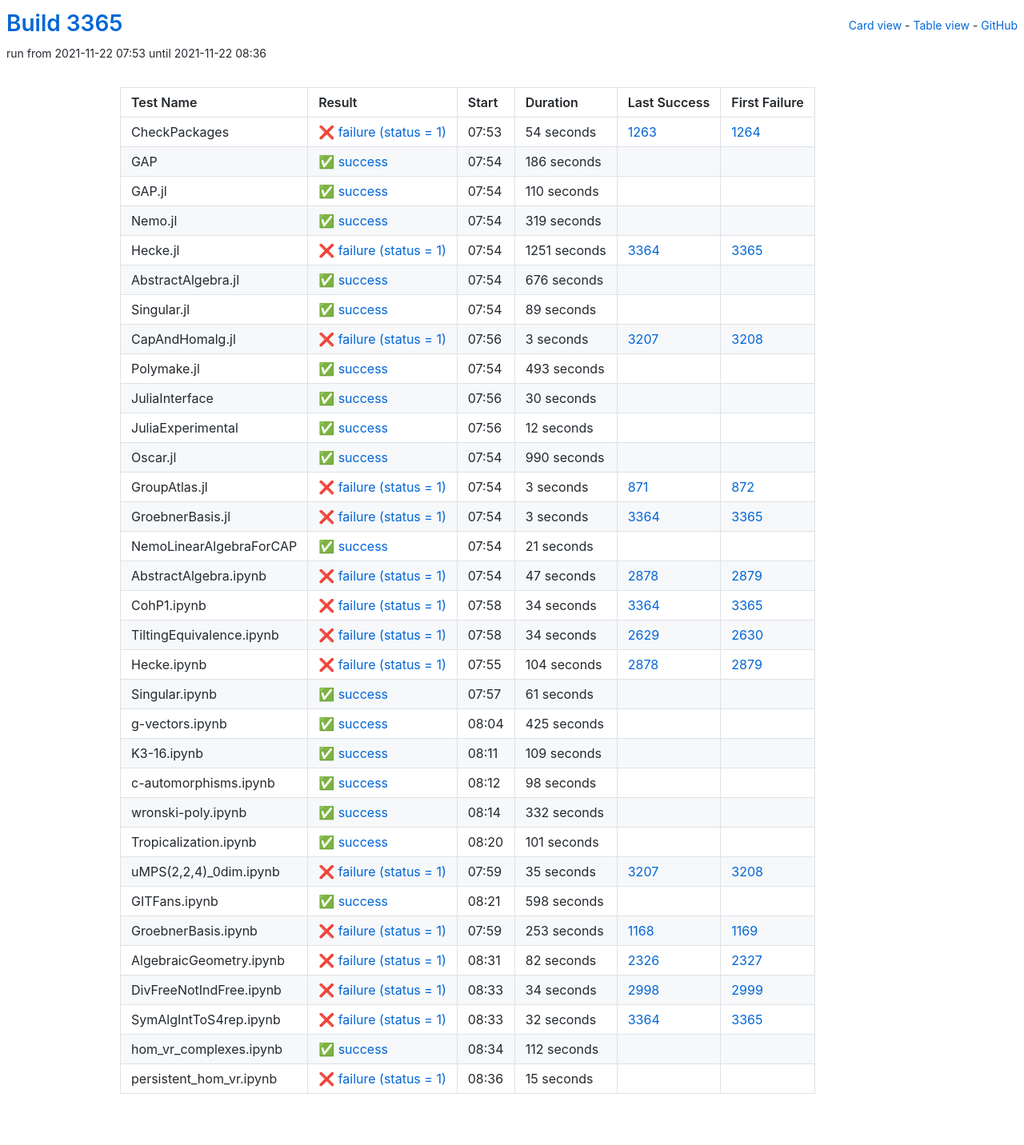
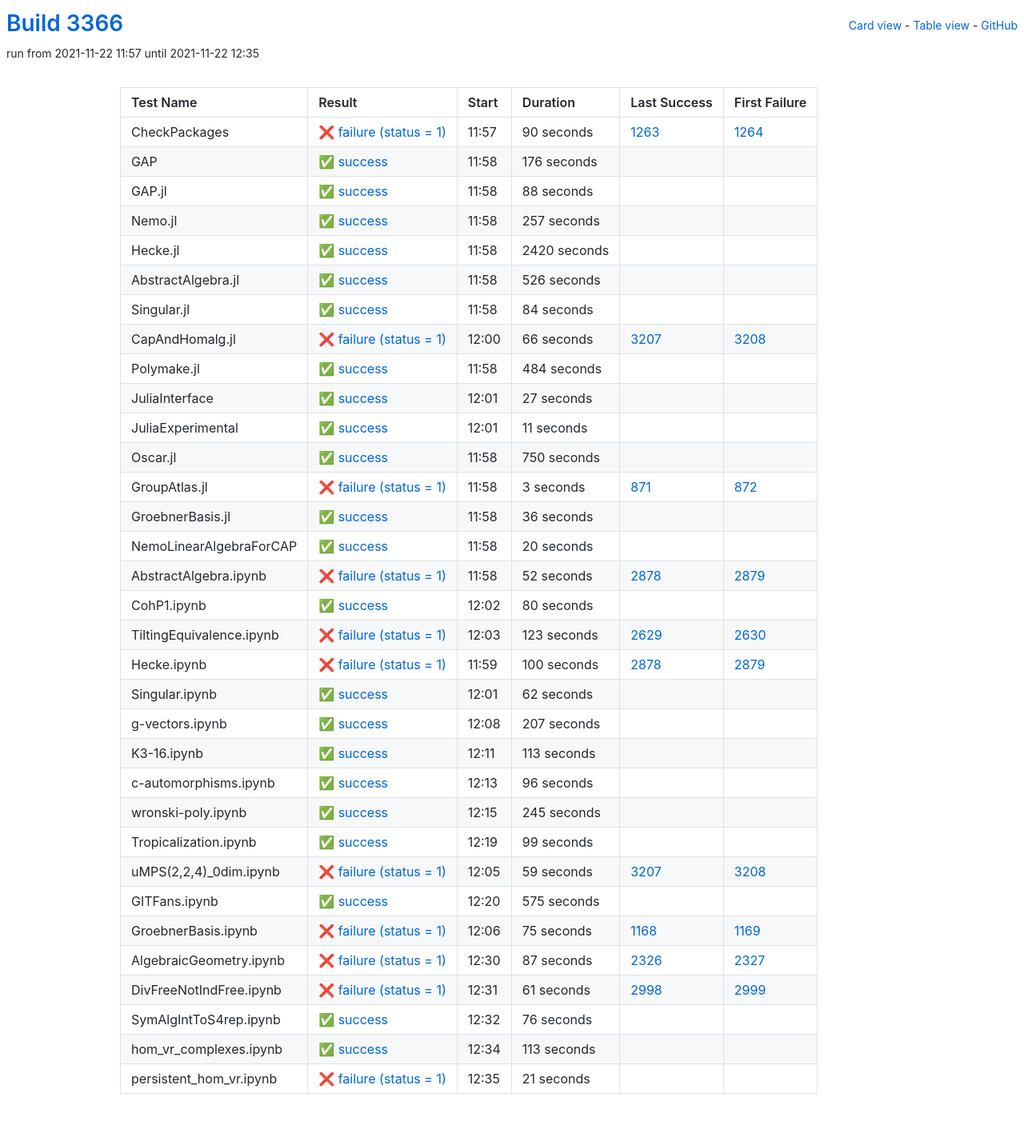
Before and after one commit to oscar-system/oscar-ci-status-stable, a Jekyll site: the page built from table.html, in a window 1280 px wide. Shown: the whole page at 80% size. Built offline with Jekyll 4.4.1, drawn with Linux system fonts in a browser that asks for light colours.

Commit message:
Build #3366

```diff
--- a/_data/ci.yml
+++ b/_data/ci.yml
@@ -1,6 +1,6 @@
 ---
-build: 3365
-build_url: https://oscarci.mathematik.uni-kl.de/job/oscar-stable/3365/
+build: 3366
+build_url: https://oscarci.mathematik.uni-kl.de/job/oscar-stable/3366/
 job: oscar-stable
 organization: oscar-system
 repo: oscar-ci-status-stable
@@ -8,152 +8,152 @@ repourl: https://github.com/oscar-system/oscar-ci-status-stable
 tests:
 - name: CheckPackages
   id: checkpackages
-  log: https://oscarci.mathematik.uni-kl.de/job/oscar-stable/3365/artifact/logs/build-3365/CheckPackages.log
-  start: 2021-11-22 07:53
+  log: https://oscarci.mathematik.uni-kl.de/job/oscar-stable/3366/artifact/logs/build-3366/CheckPackages.log
+  start: 2021-11-22 11:57
   success: false
   exitcode: 1
   status: failure
-  duration: 54
+  duration: 90
   last_success: 1263
   last_success_url: https://oscarci.mathematik.uni-kl.de/job/oscar-stable/1263/
   first_failure: 1264
   first_failure_url: https://oscarci.mathematik.uni-kl.de/job/oscar-stable/1264/
 - name: GAP
   id: gap
-  log: https://oscarci.mathematik.uni-kl.de/job/oscar-stable/3365/artifact/logs/build-3365/GAP.log
-  start: 2021-11-22 07:54
+  log: https://oscarci.mathematik.uni-kl.de/job/oscar-stable/3366/artifact/logs/build-3366/GAP.log
+  start: 2021-11-22 11:58
   success: true
   exitcode: 0
   status: success
-  duration: 186
+  duration: 176
   last_success: false
   last_success_url:
   first_failure: false
   first_failure_url:
 - name: GAP.jl
   id: gap-jl
-  log: https://oscarci.mathematik.uni-kl.de/job/oscar-stable/3365/artifact/logs/build-3365/GAP.jl.log
-  start: 2021-11-22 07:54
+  log: https://oscarci.mathematik.uni-kl.de/job/oscar-stable/3366/artifact/logs/build-3366/GAP.jl.log
+  start: 2021-11-22 11:58
   success: true
   exitcode: 0
   status: success
-  duration: 110
+  duration: 88
   last_success: false
   last_success_url:
   first_failure: false
   first_failure_url:
 - name: Nemo.jl
   id: nemo-jl
-  log: https://oscarci.mathematik.uni-kl.de/job/oscar-stable/3365/artifact/logs/build-3365/Nemo.jl.log
-  start: 2021-11-22 07:54
+  log: https://oscarci.mathematik.uni-kl.de/job/oscar-stable/3366/artifact/logs/build-3366/Nemo.jl.log
+  start: 2021-11-22 11:58
   success: true
   exitcode: 0
   status: success
-  duration: 319
+  duration: 257
   last_success: false
   last_success_url:
   first_failure: false
   first_failure_url:
 - name: Hecke.jl
   id: hecke-jl
-  log: https://oscarci.mathematik.uni-kl.de/job/oscar-stable/3365/artifact/logs/build-3365/Hecke.jl.log
-  start: 2021-11-22 07:54
-  success: false
-  exitcode: 1
-  status: failure
-  duration: 1251
-  last_success: 3364
-  last_success_url: https://oscarci.mathematik.uni-kl.de/job/oscar-stable/3364/
-  first_failure: 3365
-  first_failure_url: https://oscarci.mathematik.uni-kl.de/job/oscar-stable/3365/
-- name: AbstractAlgebra.jl
-  id: abstractalgebra-jl
-  log: https://oscarci.mathematik.uni-kl.de/job/oscar-stable/3365/artifact/logs/build-3365/AbstractAlgebra.jl.log
-  start: 2021-11-22 07:54
+  log: https://oscarci.mathematik.uni-kl.de/job/oscar-stable/3366/artifact/logs/build-3366/Hecke.jl.log
+  start: 2021-11-22 11:58
   success: true
   exitcode: 0
   status: success
-  duration: 676
+  duration: 2420
+  last_success: false
+  last_success_url:
+  first_failure: false
+  first_failure_url:
+- name: AbstractAlgebra.jl
+  id: abstractalgebra-jl
+  log: https://oscarci.mathematik.uni-kl.de/job/oscar-stable/3366/artifact/logs/build-3366/AbstractAlgebra.jl.log
+  start: 2021-11-22 11:58
+  success: true
+  exitcode: 0
+  status: success
+  duration: 526
   last_success: false
   last_success_url:
   first_failure: false
   first_failure_url:
 - name: Singular.jl
   id: singular-jl
-  log: https://oscarci.mathematik.uni-kl.de/job/oscar-stable/3365/artifact/logs/build-3365/Singular.jl.log
-  start: 2021-11-22 07:54
+  log: https://oscarci.mathematik.uni-kl.de/job/oscar-stable/3366/artifact/logs/build-3366/Singular.jl.log
+  start: 2021-11-22 11:58
   success: true
   exitcode: 0
   status: success
-  duration: 89
+  duration: 84
   last_success: false
   last_success_url:
   first_failure: false
   first_failure_url:
 - name: CapAndHomalg.jl
   id: capandhomalg-jl
-  log: https://oscarci.mathematik.uni-kl.de/job/oscar-stable/3365/artifact/logs/build-3365/CapAndHomalg.jl.log
-  start: 2021-11-22 07:56
+  log: https://oscarci.mathematik.uni-kl.de/job/oscar-stable/3366/artifact/logs/build-3366/CapAndHomalg.jl.log
+  start: 2021-11-22 12:00
   success: false
   exitcode: 1
   status: failure
-  duration: 3
+  duration: 66
   last_success: 3207
   last_success_url: https://oscarci.mathematik.uni-kl.de/job/oscar-stable/3207/
   first_failure: 3208
   first_failure_url: https://oscarci.mathematik.uni-kl.de/job/oscar-stable/3208/
 - name: Polymake.jl
   id: polymake-jl
-  log: https://oscarci.mathematik.uni-kl.de/job/oscar-stable/3365/artifact/logs/build-3365/Polymake.jl.log
-  start: 2021-11-22 07:54
+  log: https://oscarci.mathematik.uni-kl.de/job/oscar-stable/3366/artifact/logs/build-3366/Polymake.jl.log
+  start: 2021-11-22 11:58
   success: true
   exitcode: 0
   status: success
-  duration: 493
+  duration: 484
   last_success: false
   last_success_url:
   first_failure: false
   first_failure_url:
 - name: JuliaInterface
   id: juliainterface
-  log: https://oscarci.mathematik.uni-kl.de/job/oscar-stable/3365/artifact/logs/build-3365/JuliaInterface.log
-  start: 2021-11-22 07:56
+  log: https://oscarci.mathematik.uni-kl.de/job/oscar-stable/3366/artifact/logs/build-3366/JuliaInterface.log
+  start: 2021-11-22 12:01
   success: true
   exitcode: 0
   status: success
-  duration: 30
+  duration: 27
   last_success: false
   last_success_url:
   first_failure: false
   first_failure_url:
 - name: JuliaExperimental
   id: juliaexperimental
-  log: https://oscarci.mathematik.uni-kl.de/job/oscar-stable/3365/artifact/logs/build-3365/JuliaExperimental.log
-  start: 2021-11-22 07:56
+  log: https://oscarci.mathematik.uni-kl.de/job/oscar-stable/3366/artifact/logs/build-3366/JuliaExperimental.log
+  start: 2021-11-22 12:01
   success: true
   exitcode: 0
   status: success
-  duration: 12
+  duration: 11
   last_success: false
   last_success_url:
   first_failure: false
   first_failure_url:
 - name: Oscar.jl
   id: oscar-jl
-  log: https://oscarci.mathematik.uni-kl.de/job/oscar-stable/3365/artifact/logs/build-3365/Oscar.jl.log
-  start: 2021-11-22 07:54
+  log: https://oscarci.mathematik.uni-kl.de/job/oscar-stable/3366/artifact/logs/build-3366/Oscar.jl.log
+  start: 2021-11-22 11:58
   success: true
   exitcode: 0
   status: success
-  duration: 990
+  duration: 750
   last_success: false
   last_success_url:
   first_failure: false
   first_failure_url:
 - name: GroupAtlas.jl
   id: groupatlas-jl
-  log: https://oscarci.mathematik.uni-kl.de/job/oscar-stable/3365/artifact/logs/build-3365/GroupAtlas.jl.log
-  start: 2021-11-22 07:54
+  log: https://oscarci.mathematik.uni-kl.de/job/oscar-stable/3366/artifact/logs/build-3366/GroupAtlas.jl.log
+  start: 2021-11-22 11:58
   success: false
   exitcode: 1
   status: failure
@@ -164,240 +164,240 @@ tests:
   first_failure_url: https://oscarci.mathematik.uni-kl.de/job/oscar-stable/872/
 - name: GroebnerBasis.jl
   id: groebnerbasis-jl
-  log: https://oscarci.mathematik.uni-kl.de/job/oscar-stable/3365/artifact/logs/build-3365/GroebnerBasis.jl.log
-  start: 2021-11-22 07:54
-  success: false
-  exitcode: 1
-  status: failure
-  duration: 3
-  last_success: 3364
-  last_success_url: https://oscarci.mathematik.uni-kl.de/job/oscar-stable/3364/
-  first_failure: 3365
-  first_failure_url: https://oscarci.mathematik.uni-kl.de/job/oscar-stable/3365/
-- name: NemoLinearAlgebraForCAP
-  id: nemolinearalgebraforcap
-  log: https://oscarci.mathematik.uni-kl.de/job/oscar-stable/3365/artifact/logs/build-3365/NemoLinearAlgebraForCAP.log
-  start: 2021-11-22 07:54
+  log: https://oscarci.mathematik.uni-kl.de/job/oscar-stable/3366/artifact/logs/build-3366/GroebnerBasis.jl.log
+  start: 2021-11-22 11:58
   success: true
   exitcode: 0
   status: success
-  duration: 21
+  duration: 36
+  last_success: false
+  last_success_url:
+  first_failure: false
+  first_failure_url:
+- name: NemoLinearAlgebraForCAP
+  id: nemolinearalgebraforcap
+  log: https://oscarci.mathematik.uni-kl.de/job/oscar-stable/3366/artifact/logs/build-3366/NemoLinearAlgebraForCAP.log
+  start: 2021-11-22 11:58
+  success: true
+  exitcode: 0
+  status: success
+  duration: 20
   last_success: false
   last_success_url:
   first_failure: false
   first_failure_url:
 - name: AbstractAlgebra.ipynb
   id: abstractalgebra-ipynb
-  log: https://oscarci.mathematik.uni-kl.de/job/oscar-stable/3365/artifact/logs/build-3365/AbstractAlgebra.ipynb.log
-  start: 2021-11-22 07:54
+  log: https://oscarci.mathematik.uni-kl.de/job/oscar-stable/3366/artifact/logs/build-3366/AbstractAlgebra.ipynb.log
+  start: 2021-11-22 11:58
   success: false
   exitcode: 1
   status: failure
-  duration: 47
+  duration: 52
   last_success: 2878
   last_success_url: https://oscarci.mathematik.uni-kl.de/job/oscar-stable/2878/
   first_failure: 2879
   first_failure_url: https://oscarci.mathematik.uni-kl.de/job/oscar-stable/2879/
 - name: CohP1.ipynb
   id: cohp1-ipynb
-  log: https://oscarci.mathematik.uni-kl.de/job/oscar-stable/3365/artifact/logs/build-3365/CohP1.ipynb.log
-  start: 2021-11-22 07:58
+  log: https://oscarci.mathematik.uni-kl.de/job/oscar-stable/3366/artifact/logs/build-3366/CohP1.ipynb.log
+  start: 2021-11-22 12:02
+  success: true
+  exitcode: 0
+  status: success
+  duration: 80
+  last_success: false
+  last_success_url:
+  first_failure: false
+  first_failure_url:
+- name: TiltingEquivalence.ipynb
+  id: tiltingequivalence-ipynb
+  log: https://oscarci.mathematik.uni-kl.de/job/oscar-stable/3366/artifact/logs/build-3366/TiltingEquivalence.ipynb.log
+  start: 2021-11-22 12:03
   success: false
   exitcode: 1
   status: failure
-  duration: 34
-  last_success: 3364
-  last_success_url: https://oscarci.mathematik.uni-kl.de/job/oscar-stable/3364/
-  first_failure: 3365
-  first_failure_url: https://oscarci.mathematik.uni-kl.de/job/oscar-stable/3365/
-- name: TiltingEquivalence.ipynb
-  id: tiltingequivalence-ipynb
-  log: https://oscarci.mathematik.uni-kl.de/job/oscar-stable/3365/artifact/logs/build-3365/TiltingEquivalence.ipynb.log
-  start: 2021-11-22 07:58
-  success: false
-  exitcode: 1
-  status: failure
-  duration: 34
+  duration: 123
   last_success: 2629
   last_success_url: https://oscarci.mathematik.uni-kl.de/job/oscar-stable/2629/
   first_failure: 2630
   first_failure_url: https://oscarci.mathematik.uni-kl.de/job/oscar-stable/2630/
 - name: Hecke.ipynb
   id: hecke-ipynb
-  log: https://oscarci.mathematik.uni-kl.de/job/oscar-stable/3365/artifact/logs/build-3365/Hecke.ipynb.log
-  start: 2021-11-22 07:55
+  log: https://oscarci.mathematik.uni-kl.de/job/oscar-stable/3366/artifact/logs/build-3366/Hecke.ipynb.log
+  start: 2021-11-22 11:59
   success: false
   exitcode: 1
   status: failure
-  duration: 104
+  duration: 100
   last_success: 2878
   last_success_url: https://oscarci.mathematik.uni-kl.de/job/oscar-stable/2878/
   first_failure: 2879
   first_failure_url: https://oscarci.mathematik.uni-kl.de/job/oscar-stable/2879/
 - name: Singular.ipynb
   id: singular-ipynb
-  log: https://oscarci.mathematik.uni-kl.de/job/oscar-stable/3365/artifact/logs/build-3365/Singular.ipynb.log
-  start: 2021-11-22 07:57
+  log: https://oscarci.mathematik.uni-kl.de/job/oscar-stable/3366/artifact/logs/build-3366/Singular.ipynb.log
+  start: 2021-11-22 12:01
   success: true
   exitcode: 0
   status: success
-  duration: 61
+  duration: 62
   last_success: false
   last_success_url:
   first_failure: false
   first_failure_url:
 - name: g-vectors.ipynb
   id: g-vectors-ipynb
-  log: https://oscarci.mathematik.uni-kl.de/job/oscar-stable/3365/artifact/logs/build-3365/g-vectors.ipynb.log
-  start: 2021-11-22 08:04
+  log: https://oscarci.mathematik.uni-kl.de/job/oscar-stable/3366/artifact/logs/build-3366/g-vectors.ipynb.log
+  start: 2021-11-22 12:08
   success: true
   exitcode: 0
   status: success
-  duration: 425
+  duration: 207
   last_success: false
   last_success_url:
   first_failure: false
   first_failure_url:
 - name: K3-16.ipynb
   id: k3-16-ipynb
-  log: https://oscarci.mathematik.uni-kl.de/job/oscar-stable/3365/artifact/logs/build-3365/K3-16.ipynb.log
-  start: 2021-11-22 08:11
+  log: https://oscarci.mathematik.uni-kl.de/job/oscar-stable/3366/artifact/logs/build-3366/K3-16.ipynb.log
+  start: 2021-11-22 12:11
   success: true
   exitcode: 0
   status: success
-  duration: 109
+  duration: 113
   last_success: false
   last_success_url:
   first_failure: false
   first_failure_url:
 - name: c-automorphisms.ipynb
   id: c-automorphisms-ipynb
-  log: https://oscarci.mathematik.uni-kl.de/job/oscar-stable/3365/artifact/logs/build-3365/c-automorphisms.ipynb.log
-  start: 2021-11-22 08:12
+  log: https://oscarci.mathematik.uni-kl.de/job/oscar-stable/3366/artifact/logs/build-3366/c-automorphisms.ipynb.log
+  start: 2021-11-22 12:13
   success: true
   exitcode: 0
   status: success
-  duration: 98
+  duration: 96
   last_success: false
   last_success_url:
   first_failure: false
   first_failure_url:
 - name: wronski-poly.ipynb
   id: wronski-poly-ipynb
-  log: https://oscarci.mathematik.uni-kl.de/job/oscar-stable/3365/artifact/logs/build-3365/wronski-poly.ipynb.log
-  start: 2021-11-22 08:14
+  log: https://oscarci.mathematik.uni-kl.de/job/oscar-stable/3366/artifact/logs/build-3366/wronski-poly.ipynb.log
+  start: 2021-11-22 12:15
   success: true
   exitcode: 0
   status: success
-  duration: 332
+  duration: 245
   last_success: false
   last_success_url:
   first_failure: false
   first_failure_url:
 - name: Tropicalization.ipynb
   id: tropicalization-ipynb
-  log: https://oscarci.mathematik.uni-kl.de/job/oscar-stable/3365/artifact/logs/build-3365/Tropicalization.ipynb.log
-  start: 2021-11-22 08:20
+  log: https://oscarci.mathematik.uni-kl.de/job/oscar-stable/3366/artifact/logs/build-3366/Tropicalization.ipynb.log
+  start: 2021-11-22 12:19
   success: true
   exitcode: 0
   status: success
-  duration: 101
+  duration: 99
   last_success: false
   last_success_url:
   first_failure: false
   first_failure_url:
 - name: uMPS(2,2,4)_0dim.ipynb
   id: umps-2-2-4-0dim-ipynb
-  log: https://oscarci.mathematik.uni-kl.de/job/oscar-stable/3365/artifact/logs/build-3365/uMPS-2-2-4-_0dim.ipynb.log
-  start: 2021-11-22 07:59
+  log: https://oscarci.mathematik.uni-kl.de/job/oscar-stable/3366/artifact/logs/build-3366/uMPS-2-2-4-_0dim.ipynb.log
+  start: 2021-11-22 12:05
   success: false
   exitcode: 1
   status: failure
-  duration: 35
+  duration: 59
   last_success: 3207
   last_success_url: https://oscarci.mathematik.uni-kl.de/job/oscar-stable/3207/
   first_failure: 3208
   first_failure_url: https://oscarci.mathematik.uni-kl.de/job/oscar-stable/3208/
 - name: GITFans.ipynb
   id: gitfans-ipynb
-  log: https://oscarci.mathematik.uni-kl.de/job/oscar-stable/3365/artifact/logs/build-3365/GITFans.ipynb.log
-  start: 2021-11-22 08:21
+  log: https://oscarci.mathematik.uni-kl.de/job/oscar-stable/3366/artifact/logs/build-3366/GITFans.ipynb.log
+  start: 2021-11-22 12:20
   success: true
   exitcode: 0
   status: success
-  duration: 598
+  duration: 575
   last_success: false
   last_success_url:
   first_failure: false
   first_failure_url:
 - name: GroebnerBasis.ipynb
   id: groebnerbasis-ipynb
-  log: https://oscarci.mathematik.uni-kl.de/job/oscar-stable/3365/artifact/logs/build-3365/GroebnerBasis.ipynb.log
-  start: 2021-11-22 07:59
+  log: https://oscarci.mathematik.uni-kl.de/job/oscar-stable/3366/artifact/logs/build-3366/GroebnerBasis.ipynb.log
+  start: 2021-11-22 12:06
   success: false
   exitcode: 1
   status: failure
-  duration: 253
+  duration: 75
   last_success: 1168
   last_success_url: https://oscarci.mathematik.uni-kl.de/job/oscar-stable/1168/
   first_failure: 1169
   first_failure_url: https://oscarci.mathematik.uni-kl.de/job/oscar-stable/1169/
 - name: AlgebraicGeometry.ipynb
   id: algebraicgeometry-ipynb
-  log: https://oscarci.mathematik.uni-kl.de/job/oscar-stable/3365/artifact/logs/build-3365/AlgebraicGeometry.ipynb.log
-  start: 2021-11-22 08:31
+  log: https://oscarci.mathematik.uni-kl.de/job/oscar-stable/3366/artifact/logs/build-3366/AlgebraicGeometry.ipynb.log
+  start: 2021-11-22 12:30
   success: false
   exitcode: 1
   status: failure
-  duration: 82
+  duration: 87
   last_success: 2326
   last_success_url: https://oscarci.mathematik.uni-kl.de/job/oscar-stable/2326/
   first_failure: 2327
   first_failure_url: https://oscarci.mathematik.uni-kl.de/job/oscar-stable/2327/
 - name: DivFreeNotIndFree.ipynb
   id: divfreenotindfree-ipynb
-  log: https://oscarci.mathematik.uni-kl.de/job/oscar-stable/3365/artifact/logs/build-3365/DivFreeNotIndFree.ipynb.log
-  start: 2021-11-22 08:33
+  log: https://oscarci.mathematik.uni-kl.de/job/oscar-stable/3366/artifact/logs/build-3366/DivFreeNotIndFree.ipynb.log
+  start: 2021-11-22 12:31
   success: false
   exitcode: 1
   status: failure
-  duration: 34
+  duration: 61
   last_success: 2998
   last_success_url: https://oscarci.mathematik.uni-kl.de/job/oscar-stable/2998/
   first_failure: 2999
   first_failure_url: https://oscarci.mathematik.uni-kl.de/job/oscar-stable/2999/
 - name: SymAlgIntToS4rep.ipynb
   id: symalginttos4rep-ipynb
-  log: https://oscarci.mathematik.uni-kl.de/job/oscar-stable/3365/artifact/logs/build-3365/SymAlgIntToS4rep.ipynb.log
-  start: 2021-11-22 08:33
-  success: false
-  exitcode: 1
-  status: failure
-  duration: 32
-  last_success: 3364
-  last_success_url: https://oscarci.mathematik.uni-kl.de/job/oscar-stable/3364/
-  first_failure: 3365
-  first_failure_url: https://oscarci.mathematik.uni-kl.de/job/oscar-stable/3365/
-- name: hom_vr_complexes.ipynb
-  id: hom-vr-complexes-ipynb
-  log: https://oscarci.mathematik.uni-kl.de/job/oscar-stable/3365/artifact/logs/build-3365/hom_vr_complexes.ipynb.log
-  start: 2021-11-22 08:34
+  log: https://oscarci.mathematik.uni-kl.de/job/oscar-stable/3366/artifact/logs/build-3366/SymAlgIntToS4rep.ipynb.log
+  start: 2021-11-22 12:32
   success: true
   exitcode: 0
   status: success
-  duration: 112
+  duration: 76
+  last_success: false
+  last_success_url:
+  first_failure: false
+  first_failure_url:
+- name: hom_vr_complexes.ipynb
+  id: hom-vr-complexes-ipynb
+  log: https://oscarci.mathematik.uni-kl.de/job/oscar-stable/3366/artifact/logs/build-3366/hom_vr_complexes.ipynb.log
+  start: 2021-11-22 12:34
+  success: true
+  exitcode: 0
+  status: success
+  duration: 113
   last_success: false
   last_success_url:
   first_failure: false
   first_failure_url:
 - name: persistent_hom_vr.ipynb
   id: persistent-hom-vr-ipynb
-  log: https://oscarci.mathematik.uni-kl.de/job/oscar-stable/3365/artifact/logs/build-3365/persistent_hom_vr.ipynb.log
-  start: 2021-11-22 08:36
+  log: https://oscarci.mathematik.uni-kl.de/job/oscar-stable/3366/artifact/logs/build-3366/persistent_hom_vr.ipynb.log
+  start: 2021-11-22 12:35
   success: false
   exitcode: 1
   status: failure
-  duration: 15
+  duration: 21
   last_success: false
   last_success_url:
   first_failure: false
```
Also changed, not shown: README.md.
